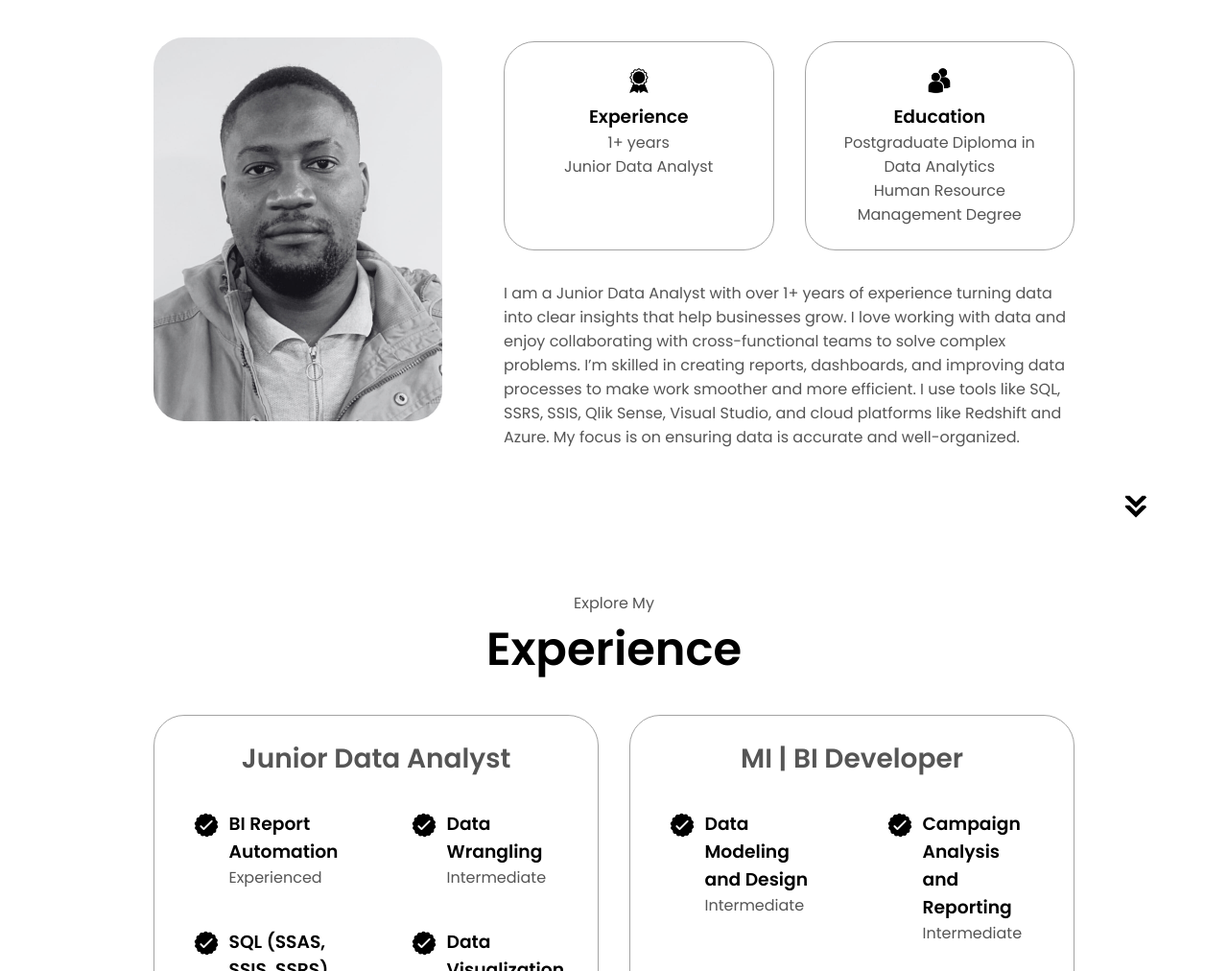
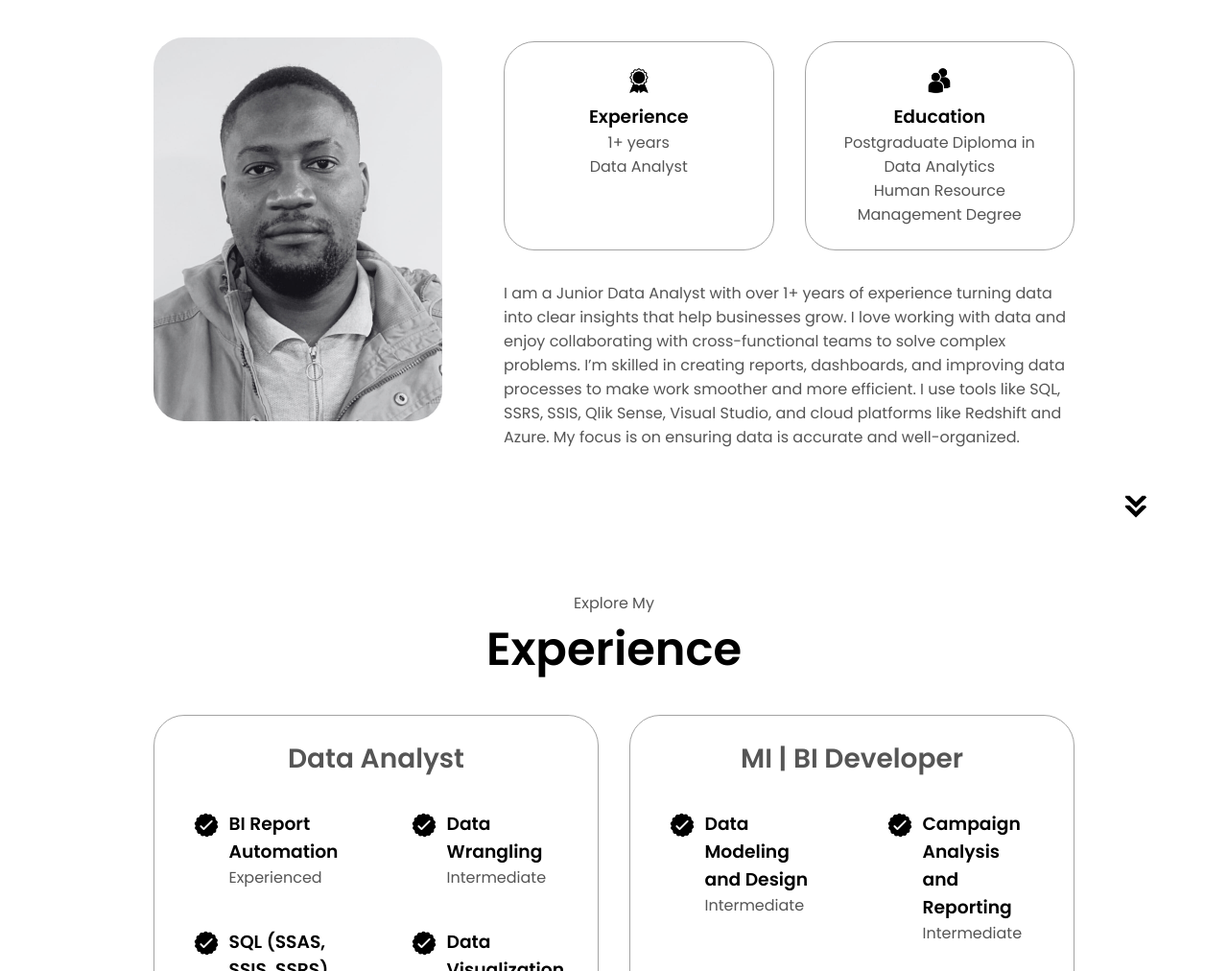
Before and after one commit to Harvey309/Harvey309.github.io, a plain HTML site: page index.html in a window 1280 px wide. Shown: the part 1080-2092 px from the top of the page at 96% size. Drawn offline with Linux system fonts and the light colour scheme.

Commit message:
Update index.html

```diff
--- a/index.html
+++ b/index.html
@@ -66,7 +66,7 @@
             <div class="details-container">
               <img src="assets/experience.png" alt="Experience icon" class="icon" />
               <h3>Experience</h3>
-              <p>1+ years <br />Junior Data Analyst</p>
+              <p>1+ years <br />Data Analyst</p>
             </div>
             <div class="details-container">
               <img src="assets/education.png" alt="Education icon" class="icon" />
@@ -90,7 +90,7 @@
       <div class="experience-details-container">
         <div class="about-containers">
           <div class="details-container">
-            <h2 class="experience-sub-title">Junior Data Analyst</h2>
+            <h2 class="experience-sub-title">Data Analyst</h2>
             <div class="article-container">
               <article><img src="assets/checkmark.png" alt="Experience icon" class="icon" /><div><h3>BI Report Automation</h3><p>Experienced</p></div></article>
               <article><img src="assets/checkmark.png" alt="Experience icon" class="icon" /><div><h3>Data Wrangling</h3><p>Intermediate</p></div></article>
```
